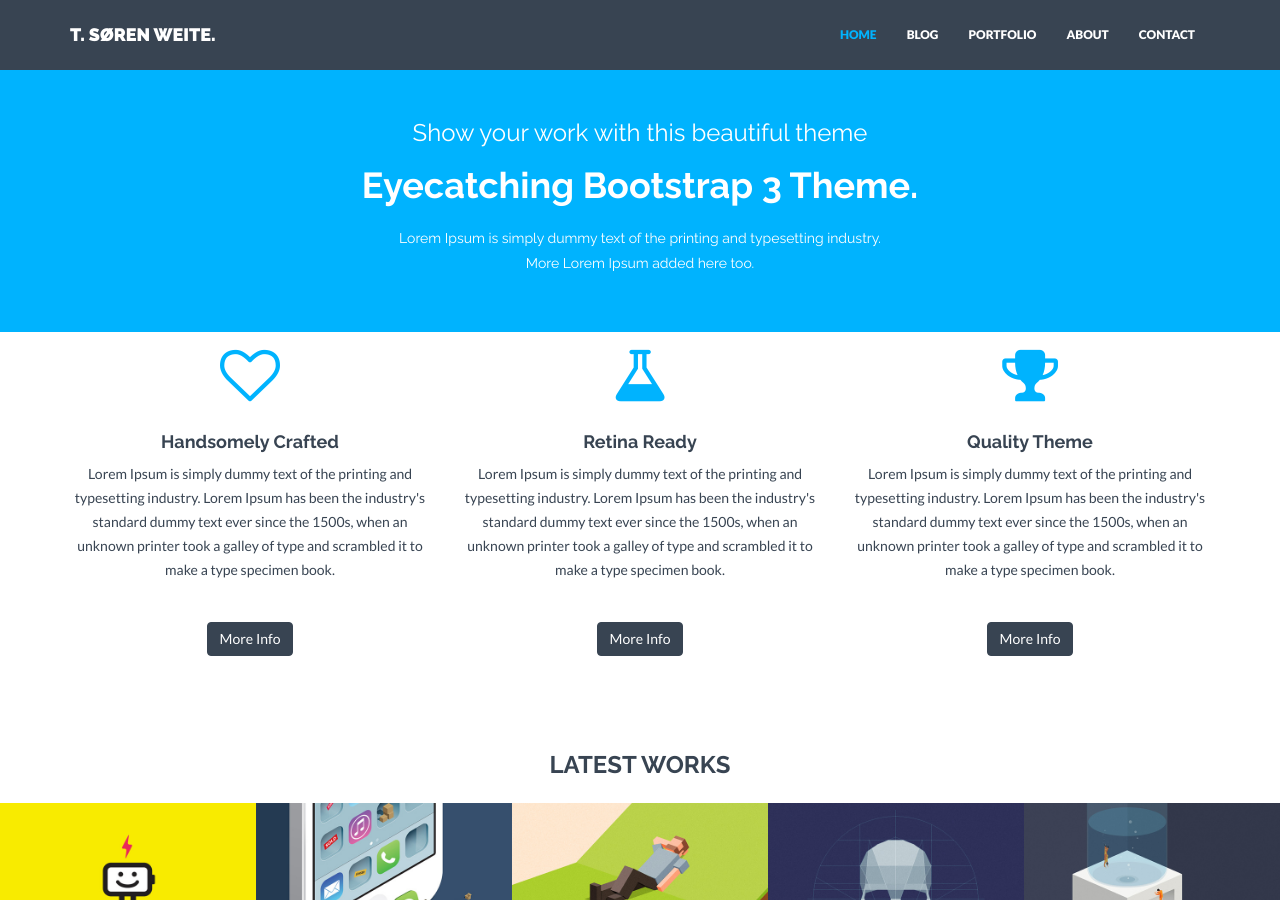
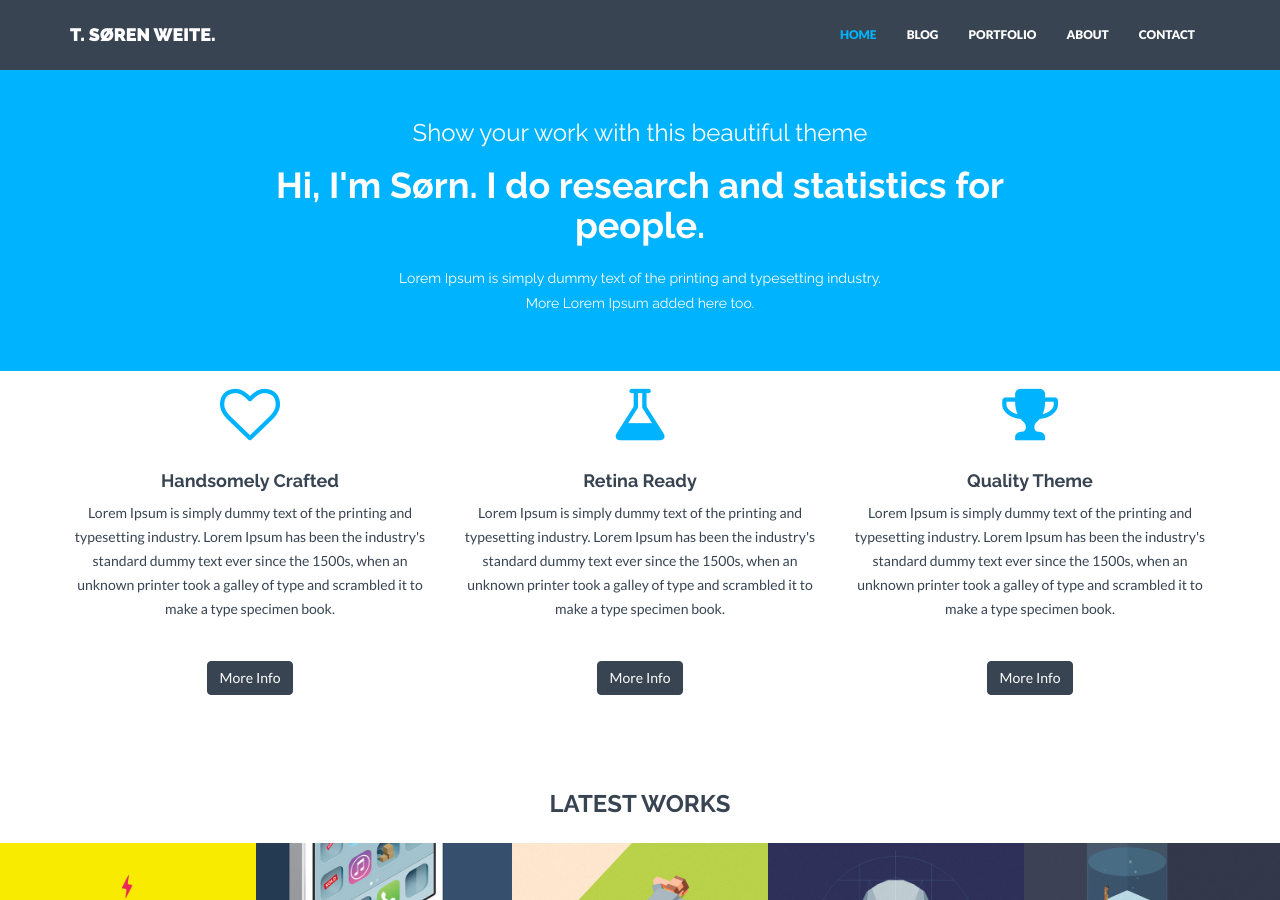
Before and after one commit to sorenweite/sorenweite.github.io, a Jekyll site: the page built from index.html, in a window 1280 px wide and 900 px high. Built offline with Jekyll 4.4.1, drawn with Linux system fonts in a browser that asks for light colours; nearby versions of some CDN libraries.

Commit message:
header
name and summary update

```diff
--- a/_includes/header.html
+++ b/_includes/header.html
@@ -3,7 +3,7 @@
         <div class="row">
             <div class="col-lg-8 col-lg-offset-2">
                 <h3>Show your work with this beautiful theme</h3>
-                <h1>Eyecatching Bootstrap 3 Theme.</h1>
+                <h1>Hi, I'm Sørn. I do research and statistics for people. </h1>
                 <h5>Lorem Ipsum is simply dummy text of the printing and typesetting industry.</h5>
                 <h5>More Lorem Ipsum added here too.</h5>
             </div>
```
